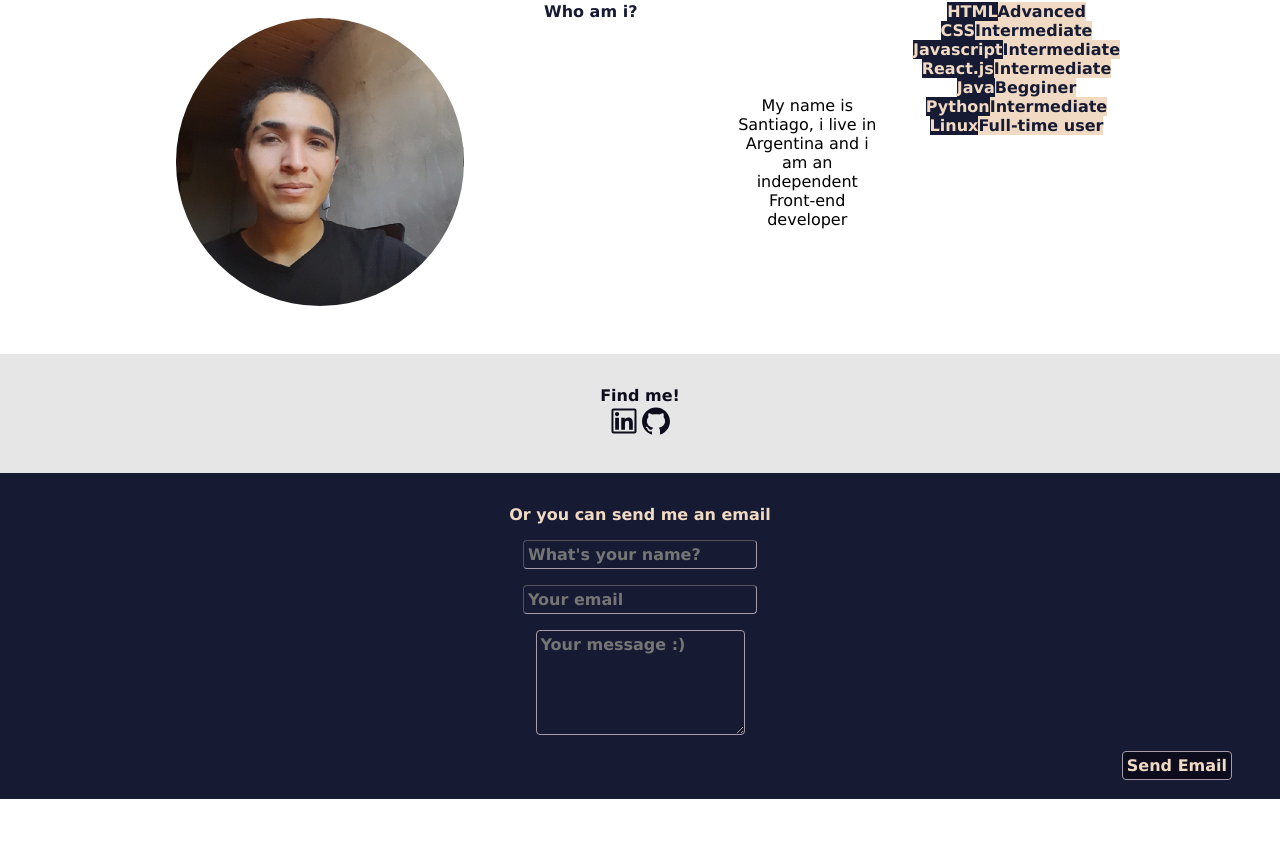
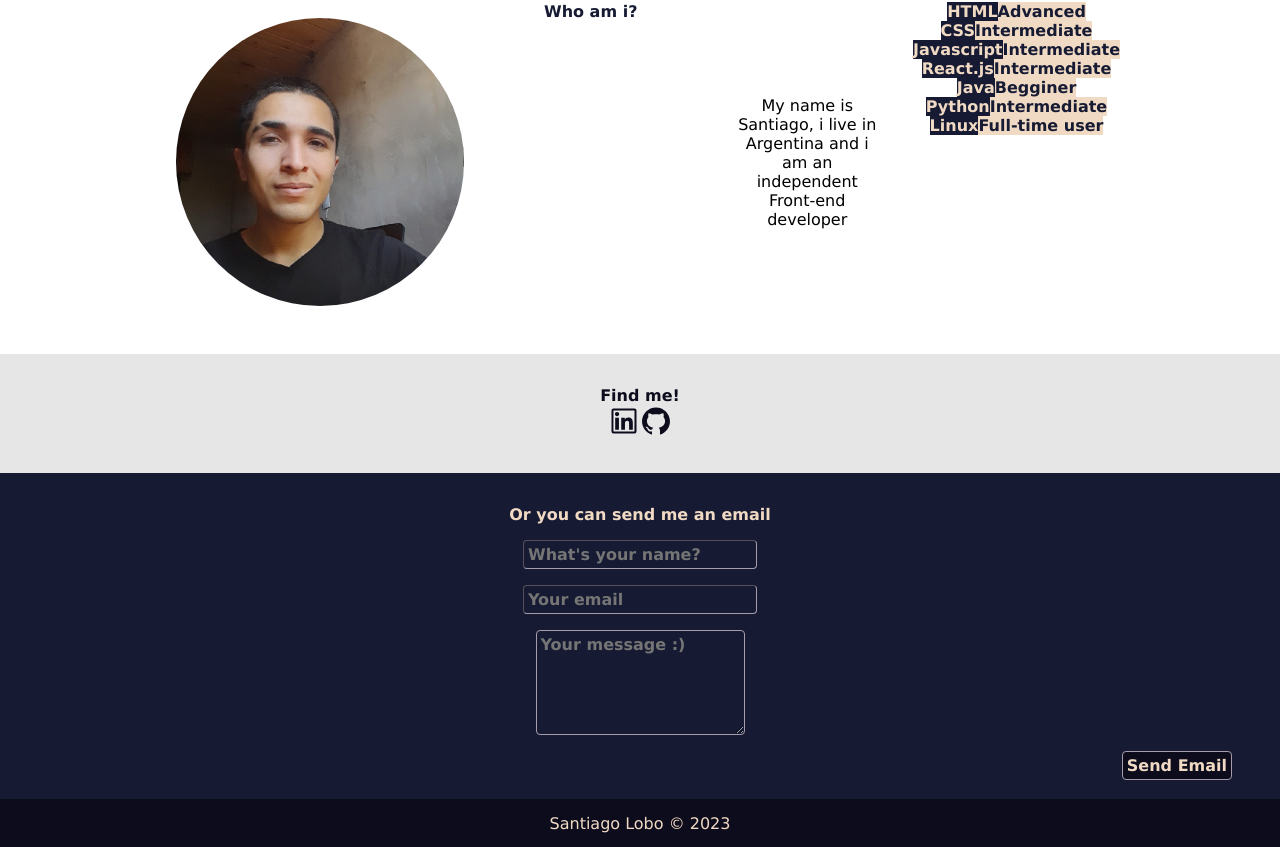
Before and after one commit to NewtonHead/portfolio, a React (Create React App) app: page / in a window 1280 px wide. Shown: the part 977-1824 px from the top of the page. Before the commit the page ends 1776 px from the top, so only its background shows below. Built offline with nearby package versions, Linux system fonts and the light colour scheme.

Commit message:
created footer

```diff
--- a/src/App.css
+++ b/src/App.css
@@ -187,6 +187,10 @@ form {
 
 #submitButton {
   float: right;
+}
+
+footer {
+  height: 3rem;
 }
 
 @media only screen and (min-device-width:601px) {
--- a/src/App.js
+++ b/src/App.js
@@ -5,6 +5,7 @@ import Welcome from './components/Welcome/Welcome';
 import About from './components/About/About';
 import Media from './components/Media/Media'
 import Contact from './components/Contact/Contact'
+import Footer from './components/Footer/Footer'
 
 function App() {
   return (
@@ -14,6 +15,7 @@ function App() {
       <About />
       <Media />
       <Contact />
+      <Footer />
     </div>
   );
 }
```
